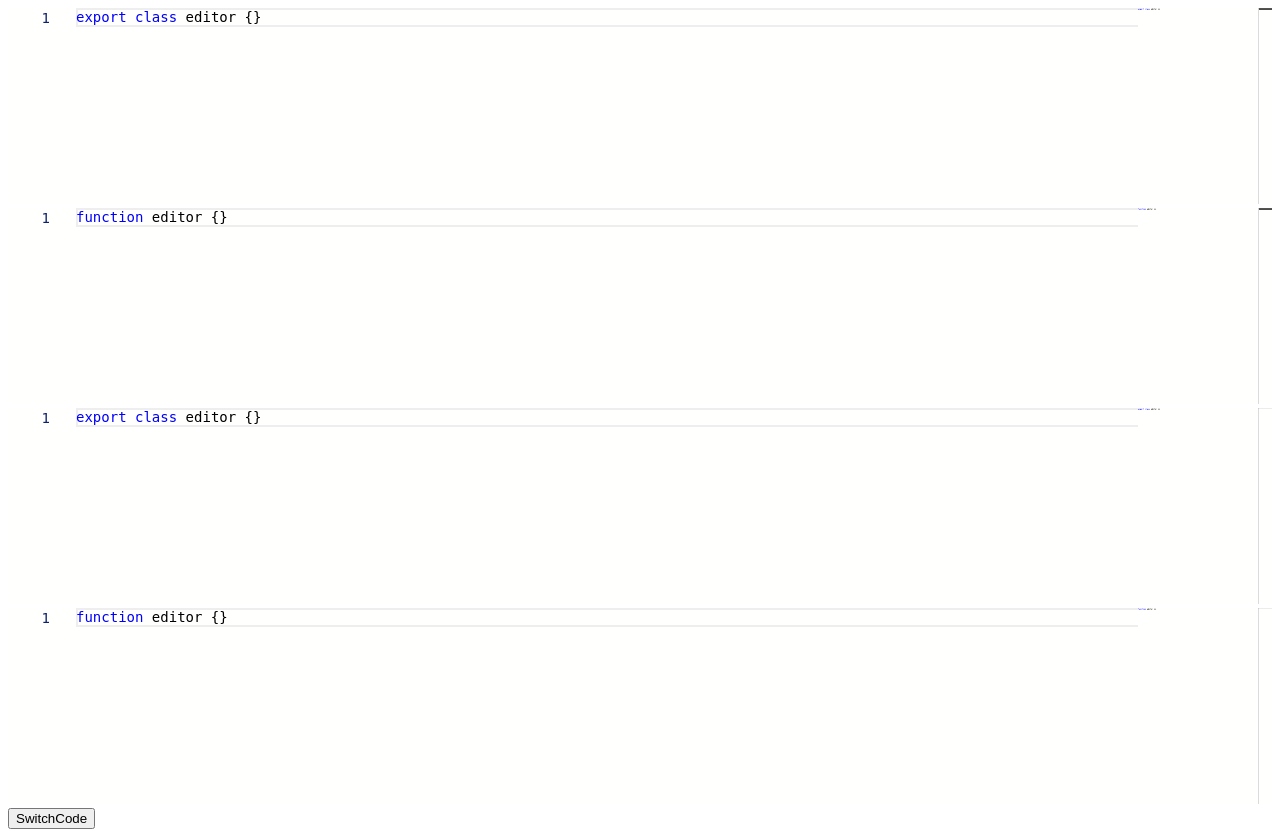
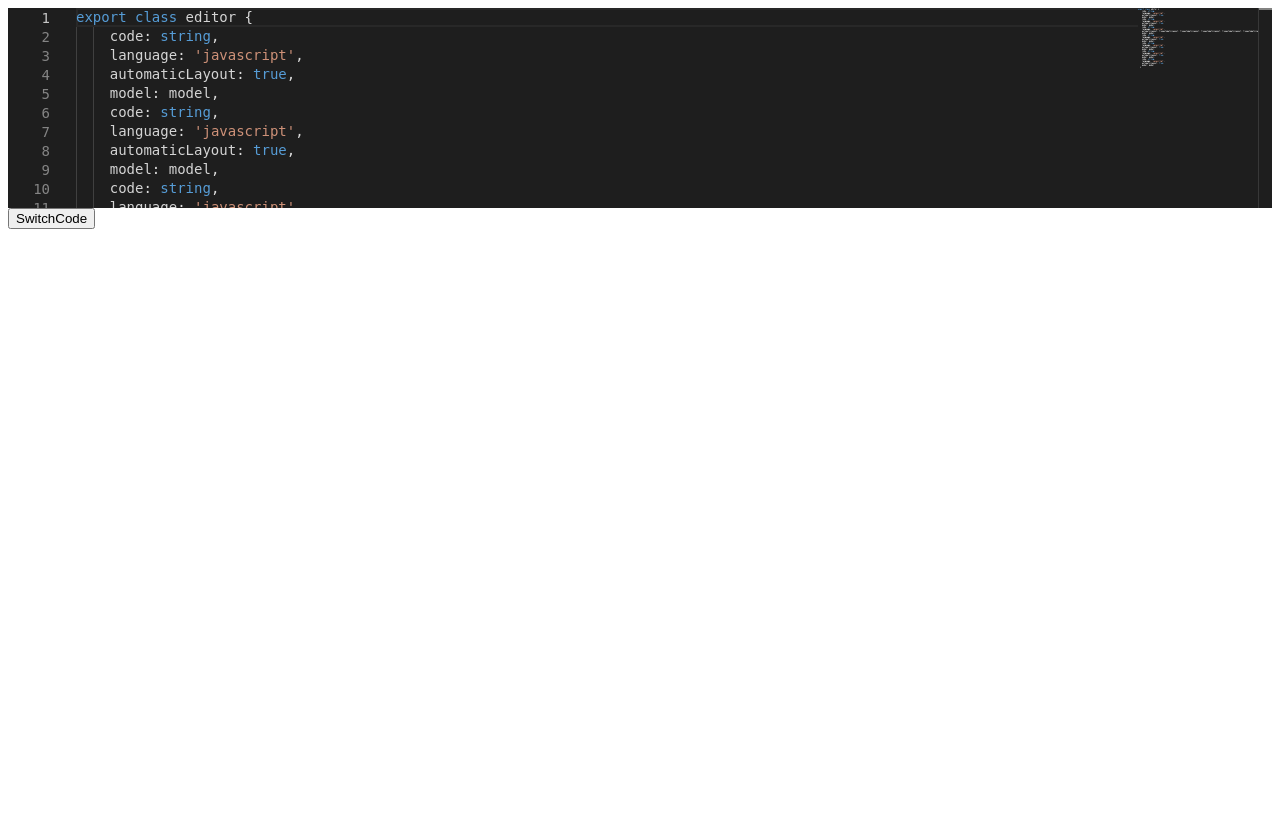
Before and after one commit to Jiiiin/Ji-Editor, an Angular app in the folder ng-version/jiEditor/: page / in a window 1280 px wide. After the commit the page ends 800 px from the top, so only its background shows below. Built offline with nearby package versions, Linux system fonts and the light colour scheme; what ngx-monaco-editor would draw is missing.

Commit message:
提升editor性能 增加了定位代码和修改style的测试用例

```diff
--- a/ng-version/jiEditor/src/app/app.component.html
+++ b/ng-version/jiEditor/src/app/app.component.html
@@ -1,5 +1,2 @@
-<app-editor [options]="editorOptions1" [(ngModel)]="code1"></app-editor>
-<app-editor [options]="editorOptions2" [(ngModel)]="code2"></app-editor>
-<div #editorContainer1></div>
-<div #editorContainer2></div>
-<button (click)="switchCode()">SwitchCode</button>
+<app-editor #editor [options]="editorOptions1" [(ngModel)]="code1"></app-editor>
+<button (click)="setPosition()">SwitchCode</button>
--- a/ng-version/jiEditor/src/app/app.component.ts
+++ b/ng-version/jiEditor/src/app/app.component.ts
@@ -6,10 +6,40 @@ import { EditorComponent } from "./editor/editor.component";
   styleUrls: ['./app.component.css']
 })
 export class AppComponent implements AfterViewInit, OnDestroy {
-  @ViewChild('editorContainer1', {static: false, read: ViewContainerRef }) editorContainer1: ViewContainerRef;
-  @ViewChild('editorContainer2', {static: false, read: ViewContainerRef }) editorContainer2: ViewContainerRef;
+  // @ViewChild('editorContainer1', {static: false, read: ViewContainerRef }) editorContainer1: ViewContainerRef;
+  // @ViewChild('editorContainer2', {static: false, read: ViewContainerRef }) editorContainer2: ViewContainerRef;
+  @ViewChild('editor', {static: false}) editor: EditorComponent
   title = 'jiEditor';
-  code1: string = `export class editor {}`;
+  code1: string = `export class editor {
+    code: string,
+    language: 'javascript',
+    automaticLayout: true,
+    model: model,
+    code: string,
+    language: 'javascript',
+    automaticLayout: true,
+    model: model,
+    code: string,
+    language: 'javascript',
+    automaticLayout: trueautomaticLayout: trueautomaticLayout: trueautomaticLayout: trueautomaticLayout: trueautomaticLayout: trueautomaticLayout: true,trueautomaticLayout: truetrueautomaticLayout: truetrueautomaticLayout: truetrueautomaticLayout: truetrueautomaticLayout: truetrueautomaticLayout: truetrueautomaticLayout: truetrueautomaticLayout: true
+    model: model,
+    code: string,
+    language: 'javascript',
+    automaticLayout: true,
+    model: model,
+    code: string,
+    language: 'javascript',
+    automaticLayout: true,
+    model: model,
+    code: string,
+    language: 'javascript',
+    automaticLayout: true,
+    model: model,
+    code: string,
+    language: 'javascript',
+    automaticLayout: true,
+    model: model
+  }`;
   code2: string = `function editor {}`;
   editor1: ComponentRef<EditorComponent>;
   editor2: ComponentRef<EditorComponent>;
@@ -32,31 +62,37 @@ export class AppComponent implements AfterViewInit, OnDestroy {
   }
 
   ngAfterViewInit() {
-    this.createComponent();
+    // this.createComponent();
   }
-  switchCode() {
-    this.code1 = `export class editor {
-      cc: string,
-      dd: string
-    }`;
+  setPosition() {
+    const monaco = this.editor.editor;
+    monaco.revealPositionInCenter({lineNumber: 12, column: 200});
+    monaco.deltaDecorations([], [
+      { range: {
+        startLineNumber: 12,
+        startColumn: 0,
+        endLineNumber: 12,
+        endColumn: 25
+      }, options: { inlineClassName: 'myInlineDecoration' }},
+    ]);
   }
 
-  createComponent() {
-    this.editorContainer1.clear();
-    this.editorContainer2.clear();
-    const componentFactory = this.componentFactroyResolver.resolveComponentFactory(EditorComponent);
-    this.editor1 = this.editorContainer1.createComponent(componentFactory);
-    this.editor2 = this.editorContainer2.createComponent(componentFactory);
-    this.editor1.instance.options = this.editorOptions1;
-    this.editor2.instance.options = this.editorOptions2;
-  }
+  // createComponent() {
+  //   this.editorContainer1.clear();
+  //   this.editorContainer2.clear();
+  //   const componentFactory = this.componentFactroyResolver.resolveComponentFactory(EditorComponent);
+  //   this.editor1 = this.editorContainer1.createComponent(componentFactory);
+  //   this.editor2 = this.editorContainer2.createComponent(componentFactory);
+  //   this.editor1.instance.options = this.editorOptions1;
+  //   this.editor2.instance.options = this.editorOptions2;
+  // }
 
   ngOnDestroy(){
     if (this.editor1){
-      this.editor1.instance.ngOnDestroy();
+      this.editor1.destroy();
     }
     if (this.editor2){
-      this.editor2.instance.ngOnDestroy();
+      this.editor2.destroy();
     }
   }
 }
--- a/ng-version/jiEditor/src/app/editor/editor.component.ts
+++ b/ng-version/jiEditor/src/app/editor/editor.component.ts
@@ -15,7 +15,7 @@ let loadPromise: Promise<void>;
 
   .editor-container {
     width: 100%;
-    height: 98%;
+    height: 100%;
   }
 `],
 providers: [{
@@ -30,12 +30,13 @@ export class EditorComponent implements AfterViewInit, ControlValueAccessor, OnD
   @Input() public width: string;
   @Input() public options: any = {};
   @Output() public codeChange = new EventEmitter<string>();
+  @Output() public ready = new EventEmitter<void>();
   private _code = '';
   public editor: any;
   propagateChange = (_: any) => {};
   onTouched = () => {};
 
-  constructor(private _renderer: Renderer2, private zone: NgZone) { }
+  constructor(private _renderer: Renderer2, private _zone: NgZone) { }
 
   ngAfterViewInit(): void {
     if (loadedMonaco) {
@@ -91,17 +92,17 @@ export class EditorComponent implements AfterViewInit, ControlValueAccessor, OnD
     const defaultOptions = {
       value: this._code,
       language: 'javascript',
-      automaticLayout: true
+      automaticLayout: true,
+      theme: 'vs-dark'
     };
     const options = Object.assign(defaultOptions, this.options);
-    this.editor = monaco.editor.create(this._editorContainer.nativeElement, options);
     this._renderer.setStyle(this._editorContainer.nativeElement, 'width', this.width);
     this._renderer.setStyle(this._editorContainer.nativeElement, 'height', this.height);
-
+    this._zone.runOutsideAngular(() => this.editor = monaco.editor.create(this._editorContainer.nativeElement, options));
     this.editor.onDidChangeModelContent((e: any) => {
       const value = this.editor.getValue();
       this.propagateChange(value);
-      this.zone.run(() => this._code = value);
+      this._zone.run(() => this._code = value);
       this.codeChange.emit(value);
     });
     this.editor.onDidBlurEditorWidget(() => {
--- a/ng-version/jiEditor/src/styles.css
+++ b/ng-version/jiEditor/src/styles.css
@@ -1 +1,8 @@
 /* You can add global styles to this file, and also import other style files */
+.myInlineDecoration {
+	color: red !important;
+	cursor: pointer;
+	text-decoration: underline;
+	font-weight: bold;
+	font-style: oblique;
+}
```
Also changed, not shown: 1 other file (tests, documents, lock files or other folders).
